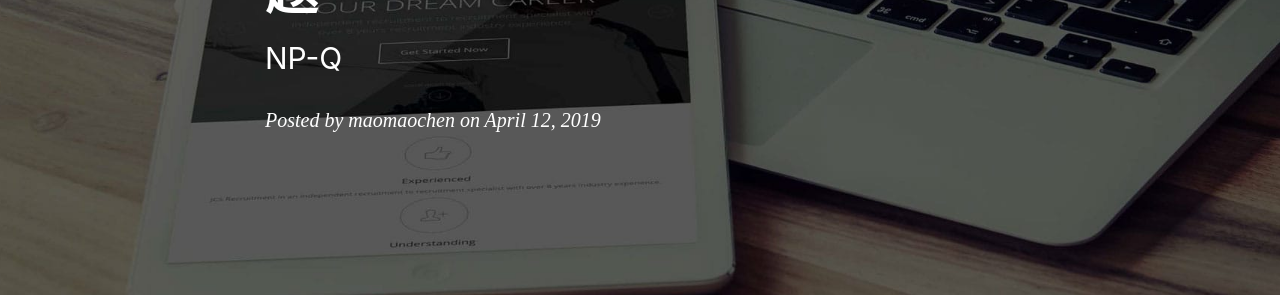
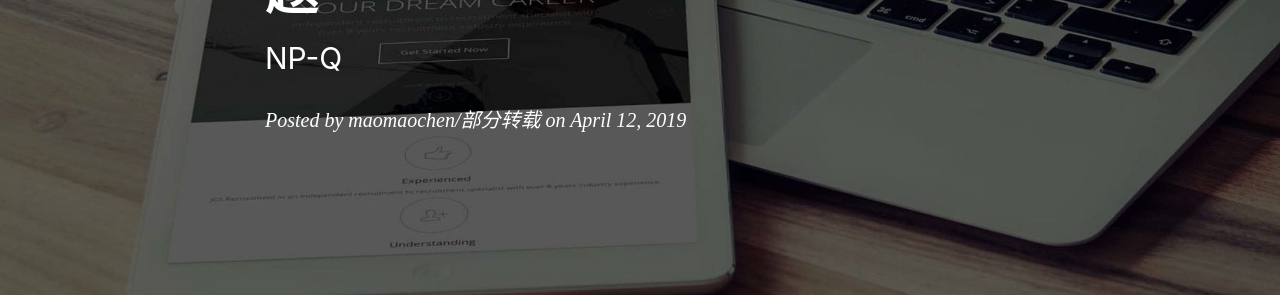
Before and after one commit to maomaochen/maomaochen.github.io, a Jekyll site: the page built from _posts/2019/2019-04-12-NP-Q.md, in a window 1280 px wide and 900 px high. Shown: the part 302-597 px from the top of the window. Built offline with Jekyll 4.4.1, drawn with Linux system fonts in a browser that asks for light colours; comment, search, counter and statistics services are not loaded; some of the changed text lies outside the part shown.

Commit message:
Update 2019-04-12-NP-Q.md

```diff
--- a/_posts/2019/2019-04-12-NP-Q.md
+++ b/_posts/2019/2019-04-12-NP-Q.md
@@ -3,7 +3,7 @@ layout:     post
 title:      P、NP、NPC、NPC-hard问题
 subtitle:   NP-Q
 date:       2019-4-12
-author:     maomaochen
+author:     maomaochen/部分转载
 header-img: img/post-bg-rwd.jpg
 keywords_post:  "数学"
 catalog: true
```
